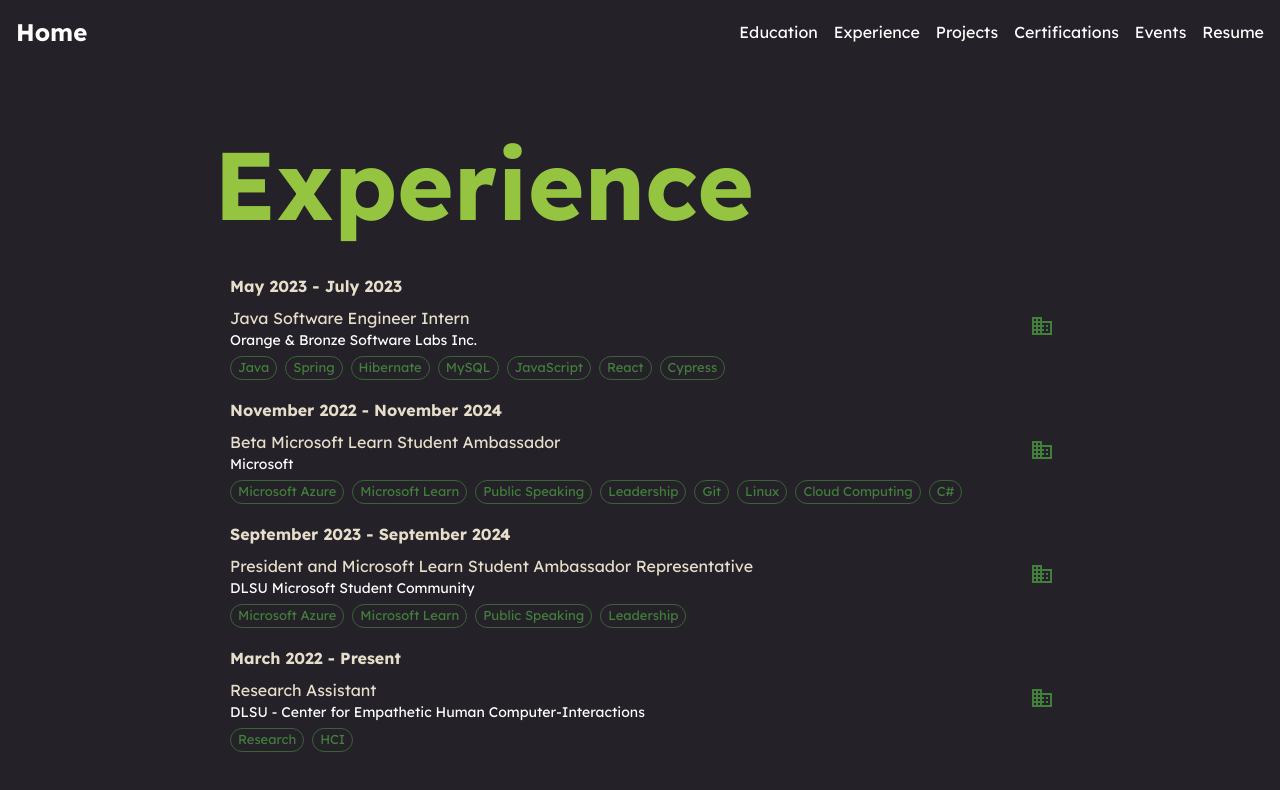
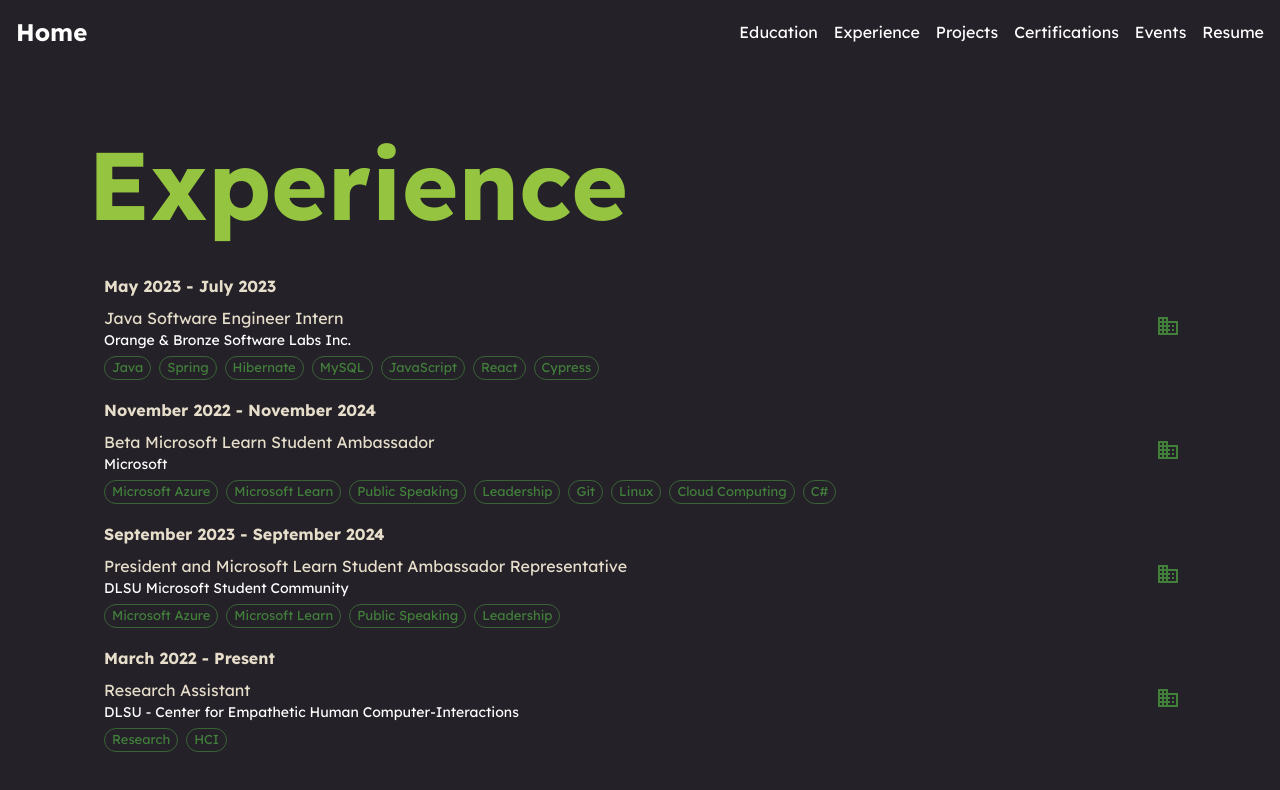
Before and after one commit to erik-lance/portfolio-website, a Next.js app: page /experience in a window 1280 px wide. Shown: the top 790 px of the page. Built offline with nearby package versions, Linux system fonts and the light colour scheme.

Commit message:
Fixed wrap on chips

```diff
--- a/src/pages/experience.tsx
+++ b/src/pages/experience.tsx
@@ -1,11 +1,10 @@
-import { IconButton, List, ListItem, ListItemSecondaryAction, ListItemText, ListSubheader, Stack, Typography, Chip, Container } from "@mui/material";
+import { IconButton, List, ListItem, ListItemText, Stack, Typography, Chip, Container } from "@mui/material";
 import experience from "@/data/experience.json";
 import BusinessIcon from '@mui/icons-material/Business';
 
 export default function Experience() {
     return (
         <Container
-            maxWidth="md"
         >
             <Stack
                 spacing={2}
@@ -24,6 +23,7 @@
                     }}
                 >
                     {experience.map((job) => (
+                        <>
                         <ListItem
                             key={job.id}
                             secondaryAction={
@@ -59,6 +59,10 @@
                                 <Stack
                                     direction="row"
                                     spacing={1}
+                                    useFlexGap
+                                    sx={{
+                                        flexWrap: 'wrap',
+                                    }}
                                 >
                                     {job.skills.map((skill: string) => (
                                         <Chip
@@ -72,6 +76,8 @@
                                 </Stack>
                             </Stack>
                         </ListItem>
+
+                        </>
                     ))}
                 </List>
             </Stack>
```
